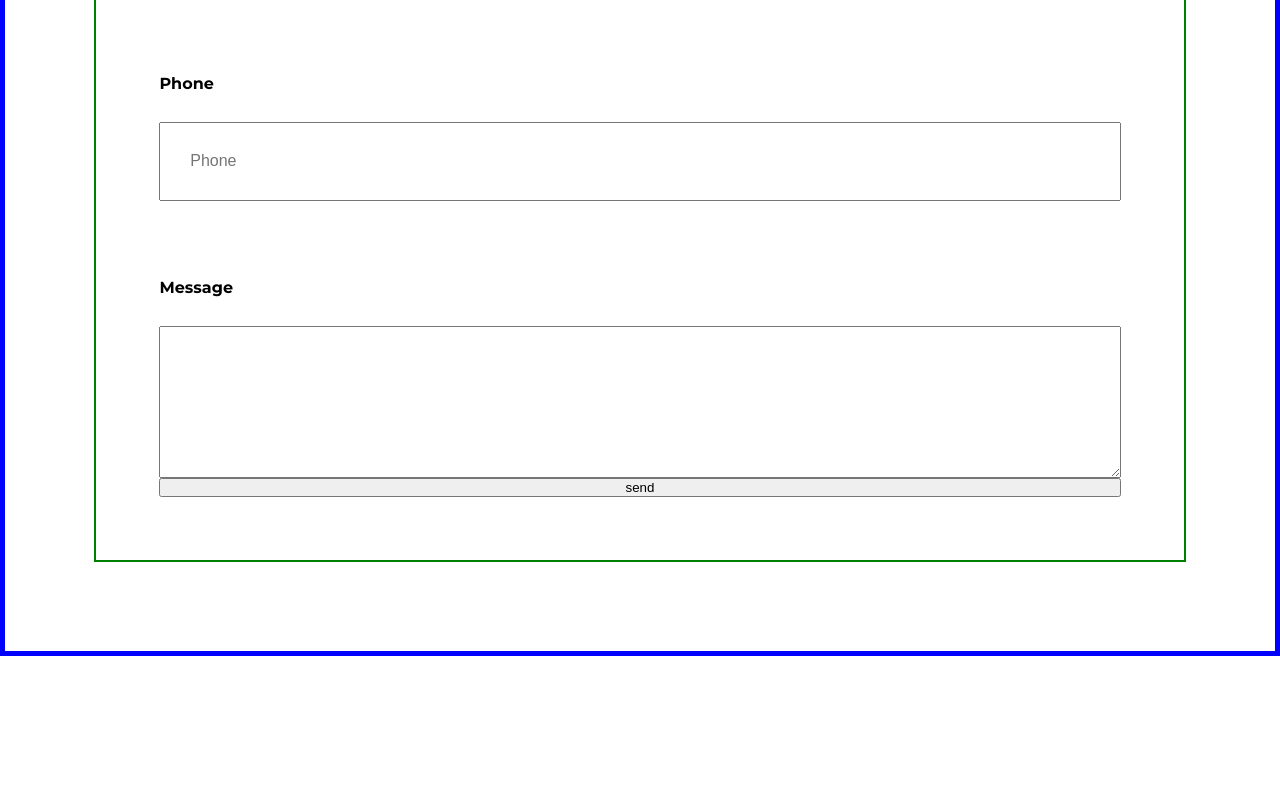
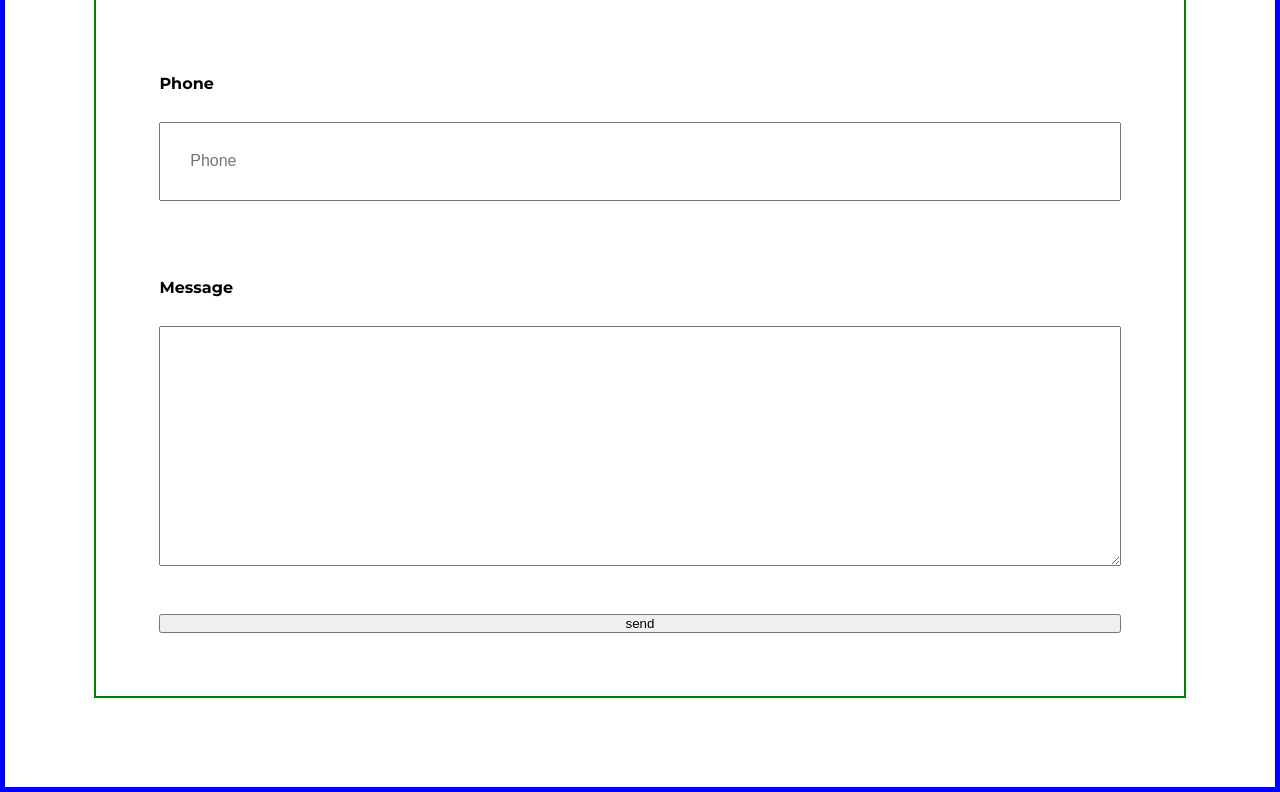
Before and after one commit to SaneenKP/Portfolio-Website, a plain HTML site: page index.html in a window 1280 px wide. Shown: the part 2591-3383 px from the top of the page. Before the commit the page ends 3247 px from the top, so only its background shows below. Drawn offline with nearby package versions, Linux system fonts and the light colour scheme.

Commit message:
text aread styles added

```diff
--- a/contactStyles.css
+++ b/contactStyles.css
@@ -11,6 +11,11 @@
     padding: 3%;
     font-size: 1rem;
 }
+.contact-wrapper textarea{
+    margin-bottom: 5%;
+    padding: 3%;
+    font-size: 1rem;
+}
 
 .contact-wrapper label{
     margin-bottom: 3%;
```
